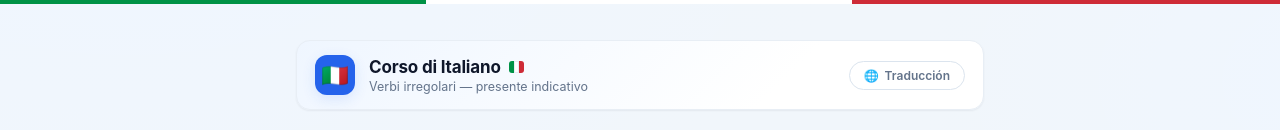
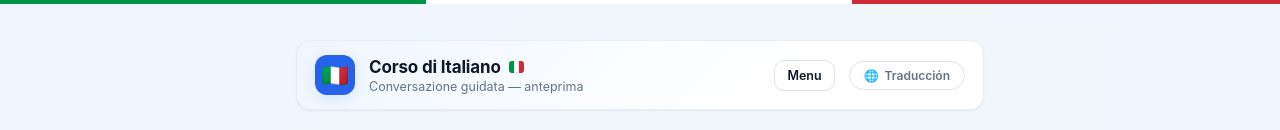
Before and after one commit to esteban-russi/corso-di-italiano, a React (Vite) app: page / in a window 1280 px wide. Both pictures are taken after a click on the button 640 px from the left and 371 px from the top of the page. Shown: the top 130 px of the page. Built offline with nearby package versions, Linux system fonts and the light colour scheme.

Commit message:
Update header for app sections

```diff
--- a/src/App.tsx
+++ b/src/App.tsx
@@ -69,11 +69,19 @@ function renderExercise(
 }
 
 function AppContent() {
-  const { lang } = useLang();
   const [section, setSection] = useState<AppSection>("home");
   const [stage, setStage] = useState<AppStage>({ kind: "selector" });
   const [showConjTable, setShowConjTable] = useState(false);
   const [showExitConfirm, setShowExitConfirm] = useState(false);
+
+  const sectionSubtitle = {
+    home: <T it="Scegli una sezione del corso" es="Elige una sección del curso" />,
+    "verbs-learning": <T it="Verbi irregolari — presente indicativo" es="Verbos irregulares — presente indicativo" />,
+    conversation: <T it="Conversazione guidata — anteprima" es="Conversación guiada — vista previa" />,
+    settings: <T it="Personalizzazione dell'app — anteprima" es="Personalización de la app — vista previa" />,
+  }[section];
+
+  const showHomeButton = section !== "home" && !(section === "verbs-learning" && stage.kind === "lesson");
 
   const handleStart = useCallback((verbs: string[], exercises: ExerciseType[]) => {
     setStage({ kind: "lesson", verbs, exercises, step: 0, errors: 0, startTime: Date.now() });
@@ -159,15 +167,24 @@ function AppContent() {
             </span>
           </div>
           <div style={{ fontSize: 12.5, color: "var(--color-text-secondary)", marginTop: 2 }}>
-            <T it="Verbi irregolari — presente indicativo" es="Verbos irregulares — presente indicativo" />
+            {sectionSubtitle}
           </div>
         </div>
         <span style={{ flex: 1 }} />
+        {showHomeButton && (
+          <button
+            onClick={() => setSection("home")}
+            className="btn-secondary"
+            style={{ ...btn(), padding: "7px 12px", fontSize: 12.5, fontWeight: 600 }}
+          >
+            <T it="Menu" es="Menú" />
+          </button>
+        )}
         <LangToggle />
       </div>
 
       {/* Lesson in progress: verb badges + progress bar + controls */}
-      {stage.kind === "lesson" && (
+      {section === "verbs-learning" && stage.kind === "lesson" && (
         <>
           <div style={{ marginBottom: 16, display: "flex", gap: 8, flexWrap: "wrap", alignItems: "center" }}>
             {stage.verbs.map((v) => {
@@ -301,7 +318,7 @@ function AppContent() {
       )}
 
       {/* Content */}
-      <div key={stage.kind} className="fade-in" style={card}>
+      <div key={`${section}-${stage.kind}`} className="fade-in" style={card}>
         {section === "home" && <MainMenu onSelectSection={setSection} />}
 
         {section === "verbs-learning" && stage.kind === "selector" && <VerbSelector onStart={handleStart} />}
```
